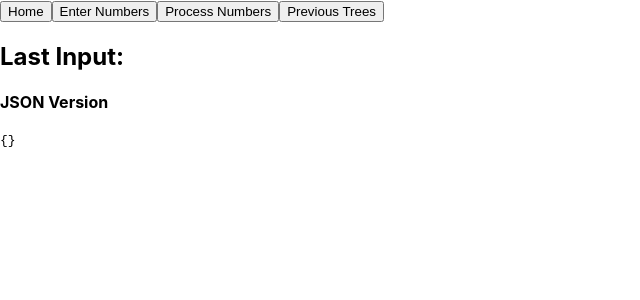
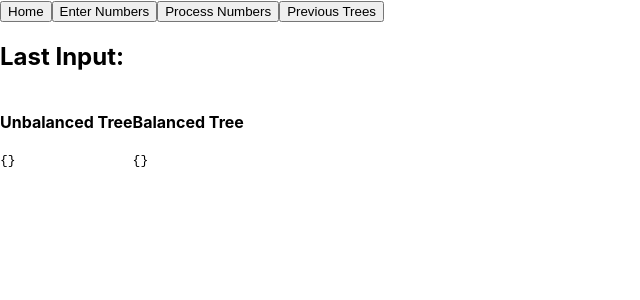
Before and after one commit to GarrettSmithyNL/binarytrees-frontend, a React (Create React App) app: page /process-numbers in a window 1280 px wide. Shown: the top 300 px of the page, without its empty margins (0-640 px from the left). Built offline with nearby package versions, Linux system fonts and the light colour scheme; no server answers.

Commit message:
added the ability to see balanced tree

```diff
--- a/src/App.css
+++ b/src/App.css
@@ -18,3 +18,29 @@
   height: 20px;
   width: 250px;
 }
+
+.treeBody {
+  display: flex;
+  flex-direction: row;
+}
+
+
+.tree-table {
+  border-collapse: collapse;
+  margin: 0 auto;
+}
+
+.node-box {
+  border: 1px solid black;
+  padding: 10px;
+  text-align: center;
+}
+
+.children {
+  vertical-align: top;
+}
+
+.invisible-node {
+  width: 100%;
+  height: 100%;
+}
--- a/src/components/Pages/Tree.jsx
+++ b/src/components/Pages/Tree.jsx
@@ -5,6 +5,7 @@ export const Tree = () => {
 
     const [input, setInput] = useState({});
     const [tree, setTree] = useState({});
+    const [balancedTree, setBalancedTree] = useState({});
     const [numbers, setNumbers] = useState("");
 
     useEffect(() => {
@@ -16,6 +17,15 @@ export const Tree = () => {
             const treeFromInput = input['treeFromInput'];
             if (treeFromInput && treeFromInput["root"]) {
                 setTree(treeFromInput["root"]);
+            }
+        }
+    }, [input])
+
+    useEffect(() => {
+        if (Object.keys(input).length > 0) {
+            const balancedTreeFromInput = input['balancedTreeFromInput'];
+            if (balancedTreeFromInput && balancedTreeFromInput["root"]) {
+                setBalancedTree(balancedTreeFromInput["root"]);
             }
         }
     }, [input])
@@ -47,12 +57,18 @@ export const Tree = () => {
     }
 
     return (
-        <div>
+        <div className={'treePage'}>
             <NavBar/>
             <h2>Last Input: {numbers}</h2>
-            <div>
-                <h4>JSON Version</h4>
-                <pre>{JSON.stringify(tree, null, 4)}</pre>
+            <div className={'treeBody'}>
+                <div className={'jsonPanel'}>
+                    <h4>Unbalanced Tree</h4>
+                    <pre>{JSON.stringify(tree, null, 4)}</pre>
+                </div>
+                <div className={'jsonPanel'}>
+                    <h4>Balanced Tree</h4>
+                    <pre>{JSON.stringify(balancedTree, null, 4)}</pre>
+                </div>
             </div>
 
 
```
